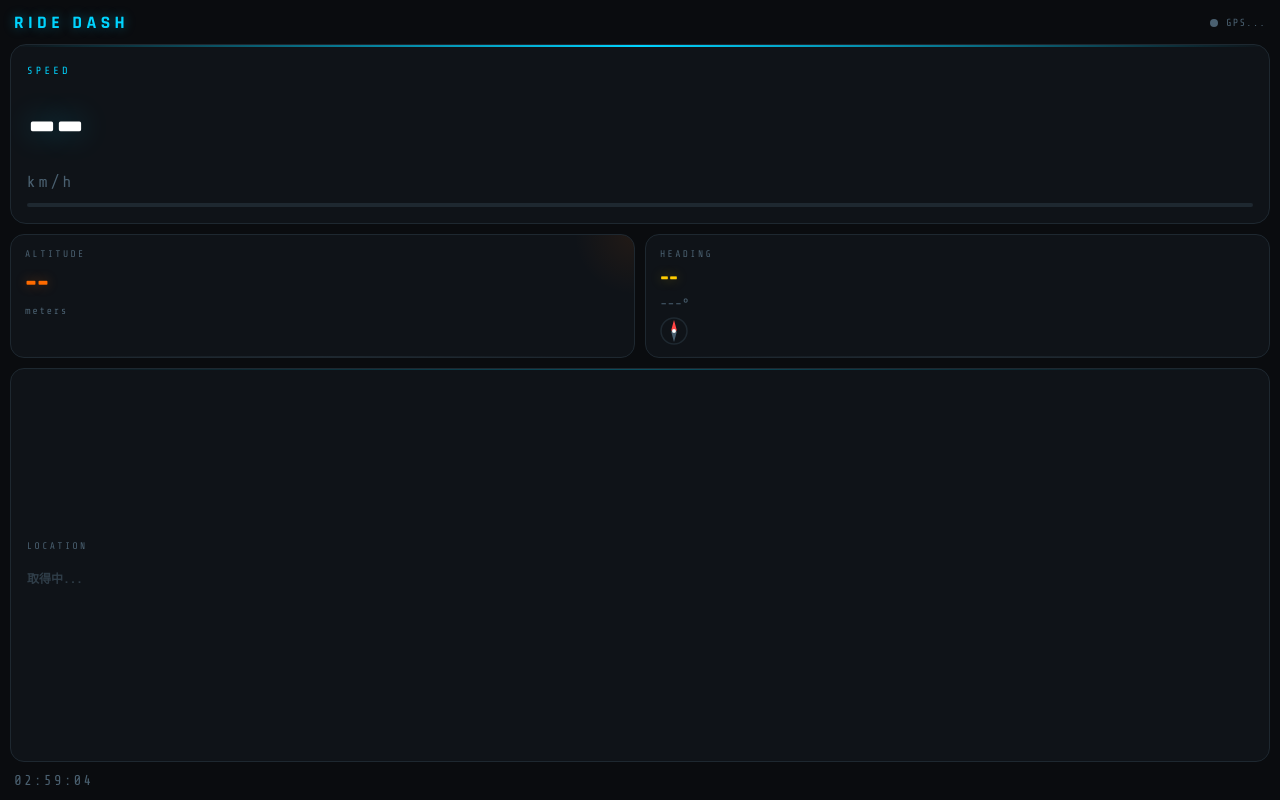
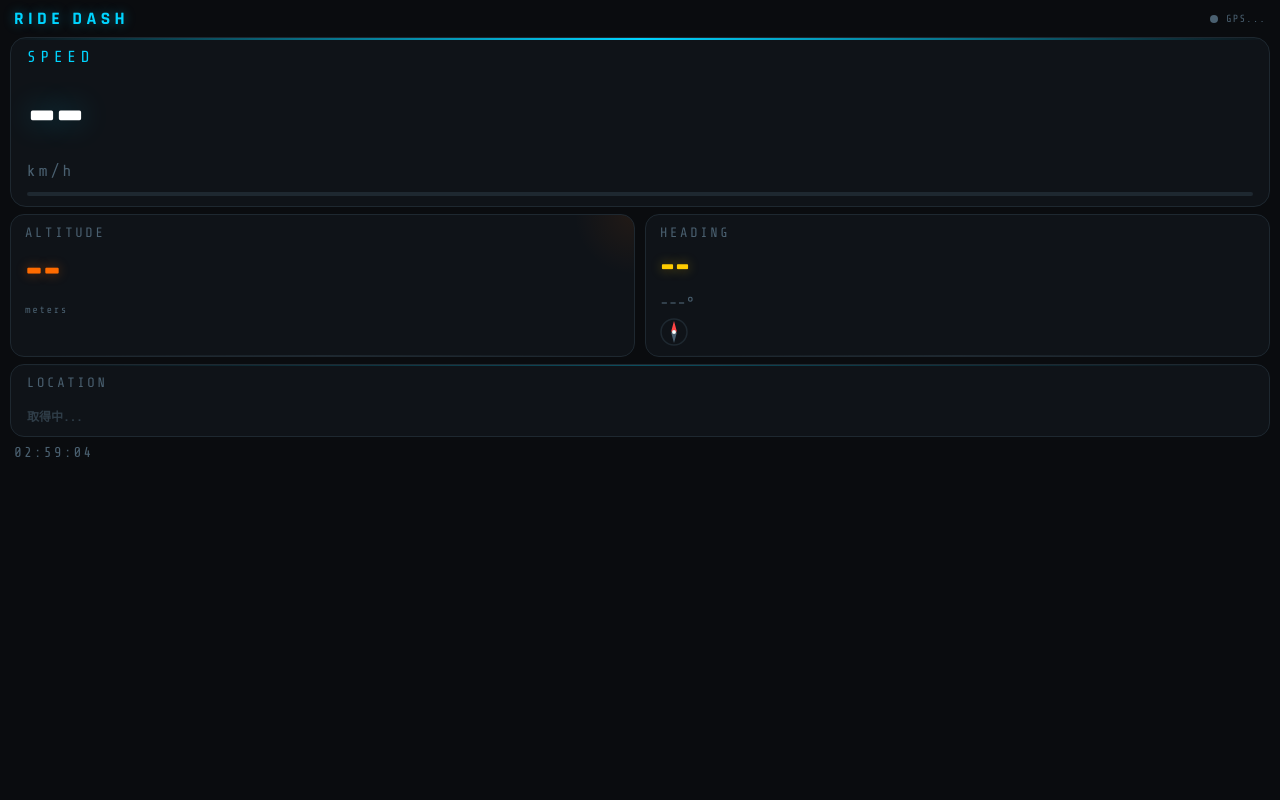
Before and after one commit to yamaneko7/ride-dash, a plain HTML site: page riding dashboard.html in a window 1280 px wide. Drawn offline with nearby package versions, Linux system fonts and the light colour scheme.

Commit message:
Add files via upload

```diff
--- a/riding dashboard.html
+++ b/riding dashboard.html
@@ -35,8 +35,8 @@
   body {
     display: flex;
     flex-direction: column;
-    padding: 12px 10px;
-    gap: 10px;
+    padding: 8px 10px;
+    gap: 7px;
     min-height: 100dvh;
   }
 
@@ -87,7 +87,7 @@
     background: var(--panel);
     border: 1px solid var(--border);
     border-radius: 16px;
-    padding: 20px 16px 16px;
+    padding: 10px 16px 10px;
     position: relative;
     overflow: hidden;
     flex: 0 0 auto;
@@ -101,7 +101,7 @@
   }
   .speed-label {
     font-family: 'Share Tech Mono', monospace;
-    font-size: 0.65rem;
+    font-size: 1rem;
     letter-spacing: 0.3em;
     color: var(--accent);
     margin-bottom: 4px;
@@ -151,7 +151,7 @@
     background: var(--panel);
     border: 1px solid var(--border);
     border-radius: 14px;
-    padding: 14px 14px 12px;
+    padding: 10px 14px 10px;
     position: relative;
     overflow: hidden;
   }
@@ -165,14 +165,14 @@
 
   .sub-label {
     font-family: 'Share Tech Mono', monospace;
-    font-size: 0.6rem;
-    letter-spacing: 0.25em;
+    font-size: 0.85rem;
+    letter-spacing: 0.2em;
     color: var(--dim);
-    margin-bottom: 6px;
+    margin-bottom: 4px;
   }
   .sub-value {
     font-family: 'Rajdhani', sans-serif;
-    font-size: 2.4rem;
+    font-size: 3.6rem;
     font-weight: 700;
     line-height: 1;
     color: #fff;
@@ -196,14 +196,14 @@
 
   /* 方位コンパス */
   .compass-panel .sub-value {
-    font-size: 1.8rem;
+    font-size: 3rem;
     color: var(--warn);
     text-shadow: 0 0 12px rgba(255,204,0,0.4);
     margin-bottom: 2px;
   }
   .compass-deg {
     font-family: 'Share Tech Mono', monospace;
-    font-size: 0.85rem;
+    font-size: 1rem;
     color: var(--dim);
   }
   .compass-needle {
@@ -221,12 +221,12 @@
     background: var(--panel);
     border: 1px solid var(--border);
     border-radius: 14px;
-    padding: 14px 16px;
-    flex: 1;
+    padding: 10px 16px;
+    flex: 0 0 auto;
     display: flex;
     flex-direction: column;
     justify-content: center;
-    min-height: 80px;
+    min-height: 60px;
     position: relative;
     overflow: hidden;
   }
@@ -239,16 +239,16 @@
   }
   .loc-label {
     font-family: 'Share Tech Mono', monospace;
-    font-size: 0.6rem;
-    letter-spacing: 0.25em;
+    font-size: 0.85rem;
+    letter-spacing: 0.2em;
     color: var(--dim);
-    margin-bottom: 8px;
+    margin-bottom: 4px;
   }
   .loc-value {
-    font-size: 1.35rem;
+    font-size: 1.55rem;
     font-weight: 700;
     color: #fff;
-    line-height: 1.35;
+    line-height: 1.3;
     word-break: break-all;
   }
   .loc-loading {
```
